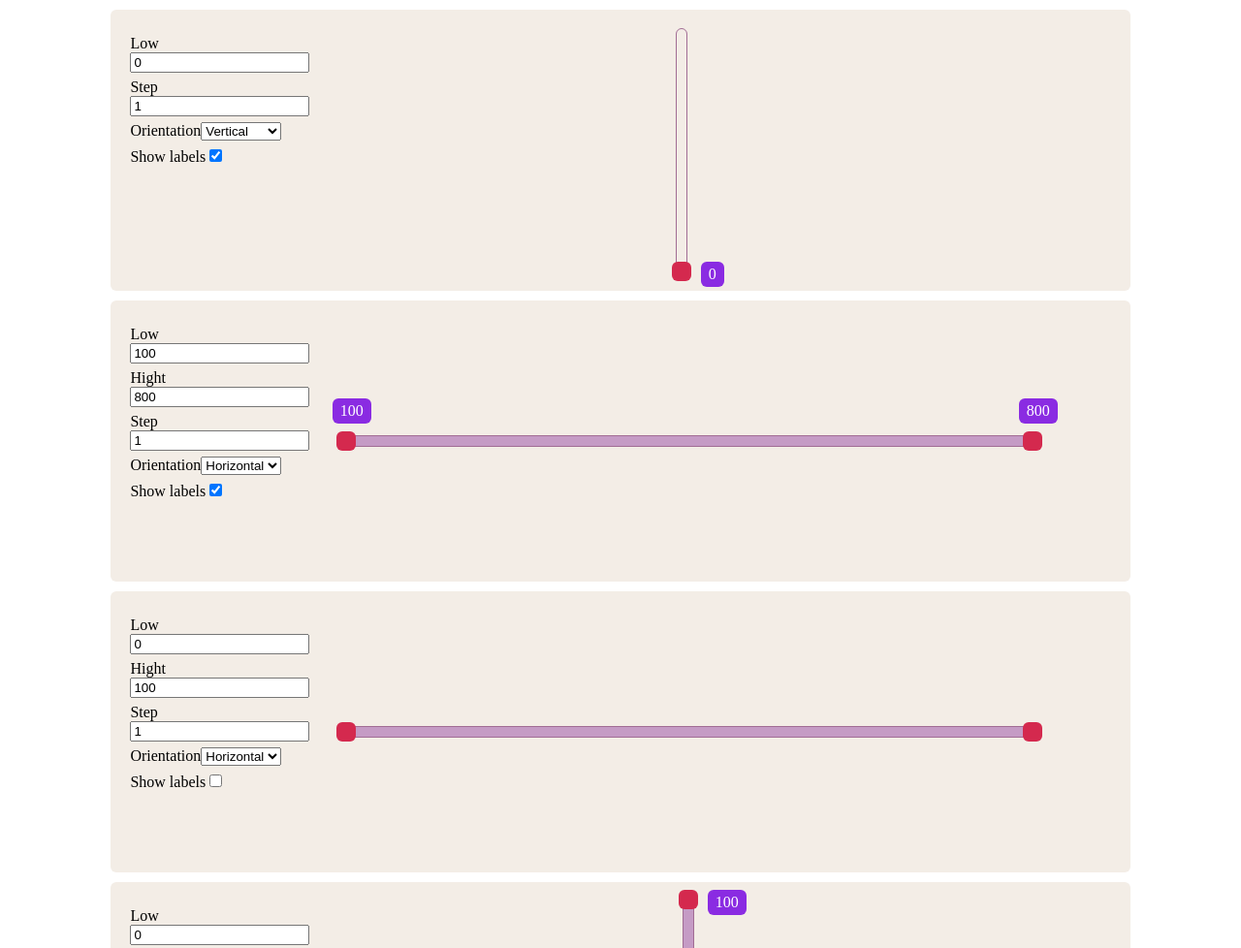
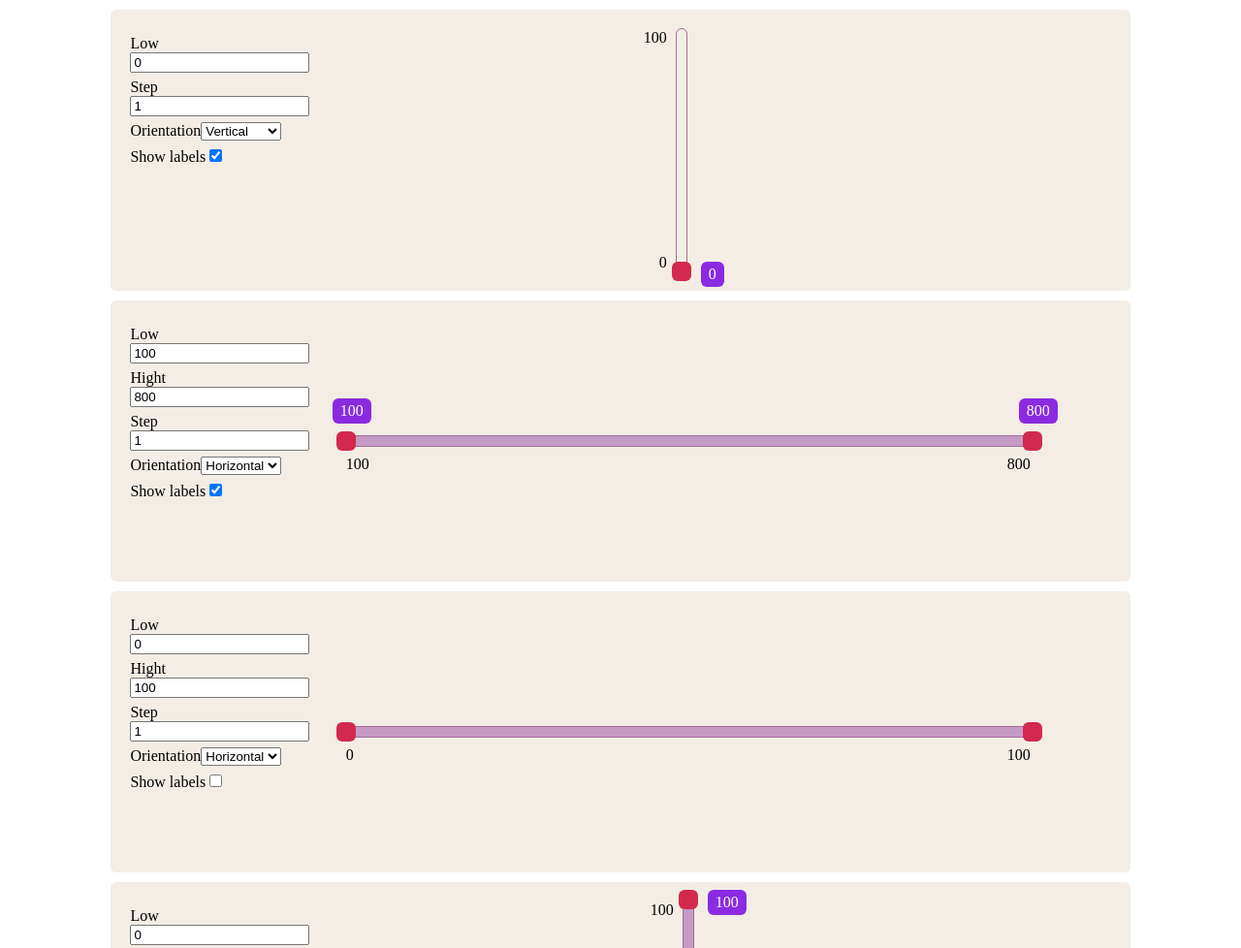
Before and after one commit to makysheva/slider, a website built with webpack: page example/index.pug in a window 1280 px wide. Shown: the top 978 px of the page at 97% size. Built offline with nearby package versions, Linux system fonts and the light colour scheme.

Commit message:
added SliderData class for update function

```diff
--- a/src/controller/Controller.ts
+++ b/src/controller/Controller.ts
@@ -4,6 +4,7 @@ import { SliderModel } from "../model/SliderModel";
 import { ModelEvents } from "../model/ModelEvents";
 import HorizontalSlider from "../view/slider/HorizontalSlider";
 import VerticalSlider from "../view/slider/VerticalSlider";
+import SliderData from "../view/slider/SliderData";
 
 class Controller {
   private _parent: HTMLElement;
@@ -63,10 +64,21 @@ class Controller {
 
   private updateView() {
     this._view.setLabelVisibility(this._model.labels);
-    this._view.update(this._model.orientation, this._model.getPosition(0), this._model.getValue(0), 0);
+    let data: SliderData = {
+      position: this._model.getPosition(0),
+      value: this._model.getValue(0),
+      min: this._model.minMax[0],
+      max: this._model.minMax[1],
+      orientation: this._model.orientation,
+      markerId: 0,
+    };
+    this._view.update(data);
 
     if (this._model.range) {
-      this._view.update(this._model.orientation, this._model.getPosition(1), this._model.getValue(1), 1);
+      data.position = this._model.getPosition(1);
+      data.value = this._model.getValue(1);
+      data.markerId = 1;
+      this._view.update(data);
     }
   }
 
--- a/src/scss/slider.scss
+++ b/src/scss/slider.scss
@@ -54,4 +54,28 @@
       left: 30px;
     }
   }
+
+  &__min-max {
+    position: absolute;
+
+    &_top {
+      top: 0;
+      right: 20px;
+    }
+
+    &_bottom {
+      bottom: 0;
+      right: 20px;
+    }
+
+    &_left {
+      left: 0;
+      top: 20px;
+    }
+
+    &_right {
+      right: 0;
+      top: 20px;
+    }
+  }
 }
--- a/src/view/slider/HorizontalSlider.ts
+++ b/src/view/slider/HorizontalSlider.ts
@@ -3,6 +3,8 @@ import { Marker } from "../marker/Marker";
 import { Orientation } from "../../model/Orientation";
 import { FillBar } from "../fill_bar/FillBar";
 import Slider from "./Slider";
+import MinMax from "../label/MinMax";
+import SliderData from "./SliderData";
 
 class HorizontalSlider extends Slider {
   constructor(parent: HTMLElement, controller: Controller) {
@@ -16,11 +18,11 @@ class HorizontalSlider extends Slider {
     this._track.addEventListener('click', this.onClickTrack.bind(this));
   }
 
-  update(orientation: any, position: number, value: number, markerId: number) {
+  update(data: SliderData) {
     let sliderLength: number = this._track.getBoundingClientRect().width;
-    position = position * sliderLength;
-    this._markers[markerId].setPositionX(position);
-    this._markers[markerId].setValue(value);
+    let pos: number = data.position * sliderLength;
+    this._markers[data.markerId].setPositionX(pos);
+    this._markers[data.markerId].setValue(data.value);
 
     let low: number = 0;
     let hight: number = 0;
@@ -33,7 +35,8 @@ class HorizontalSlider extends Slider {
       hight = trackRect.width - (this._markers[0].getPositionX() - trackRect.left);
     }
 
-    this._fillBar.update(low, hight, orientation);
+    this._fillBar.update(low, hight, data.orientation);
+    this._minMax.update(data.min, data.max);
   }
 
   addMarker(id: number) {
@@ -60,6 +63,10 @@ class HorizontalSlider extends Slider {
   protected createFillBar() {
     this._fillBar = new FillBar(this._track, Orientation.Horizontal);
   }
+
+  protected createMinMax() {
+    this._minMax = new MinMax(this._track, Orientation.Horizontal);
+  }
 }
 
 export default HorizontalSlider;
--- a/src/view/slider/Slider.ts
+++ b/src/view/slider/Slider.ts
@@ -2,6 +2,8 @@ import { Orientation } from "../../model/Orientation";
 import { Controller } from "../../controller/Controller";
 import { Marker } from "../marker/Marker";
 import { FillBar } from "../fill_bar/FillBar";
+import MinMax from "../label/MinMax";
+import SliderData from "./SliderData";
 
 abstract class Slider {
   protected static readonly MAX_MARKERS: number = 2;
@@ -12,6 +14,7 @@ abstract class Slider {
   protected _track: HTMLElement;
   protected _markers: Marker[] = [];
   protected _fillBar: FillBar;
+  protected _minMax: MinMax;
 
   constructor(parent: HTMLElement, controller: Controller) {
     this._parent = parent;
@@ -21,6 +24,7 @@ abstract class Slider {
   createSlider() {
     this.createTrack();
     this.createFillBar();
+    this.createMinMax();
   }
 
   destroy() {
@@ -37,12 +41,13 @@ abstract class Slider {
     });
   }
 
-  abstract update(orientation: any, position: number, value: number, markerId: number): void;
+  abstract update(data: SliderData): void;
   abstract addMarker(id: number): void;
   protected abstract createTrack(): void;
   protected abstract onClickTrack(e: MouseEvent): void;
   protected abstract onMoveMarker(id: number, clientX: number, clientY: number): void;
   protected abstract createFillBar(): void;
+  protected abstract createMinMax(): void;
 }
 
 export default Slider;
--- /dev/null
+++ b/src/view/slider/SliderData.ts
@@ -0,0 +1,12 @@
+import { Orientation } from "../../model/Orientation";
+
+interface SliderData {
+  orientation: Orientation;
+  position: number;
+  value: number;
+  min: number;
+  max: number;
+  markerId: number;
+}
+
+export default SliderData;
--- a/src/view/slider/VerticalSlider.ts
+++ b/src/view/slider/VerticalSlider.ts
@@ -3,6 +3,8 @@ import { Marker } from "../marker/Marker";
 import { FillBar } from "../fill_bar/FillBar";
 import { Orientation } from "../../model/Orientation";
 import Slider from "./Slider";
+import MinMax from "../label/MinMax";
+import SliderData from "./SliderData";
 
 class VerticalSlider extends Slider {
   constructor(parent: HTMLElement, controller: Controller) {
@@ -21,21 +23,23 @@ class VerticalSlider extends Slider {
     this._track.remove();
   }
 
-  update(orientation: any, position: number, value: number, markerId: number) {
+  update(data: SliderData) {
     let sliderLength: number = this._track.getBoundingClientRect().height;
-    position = position * sliderLength;
-    this._markers[markerId].setPositionY(position);
-    this._markers[markerId].setValue(value);
+    let pos: number = data.position * sliderLength;
+    this._markers[data.markerId].setPositionY(pos);
+    this._markers[data.markerId].setValue(data.value);
 
     if (this._markers.length > 1) {
       const markerHalfHeight = this._markers[1].getHeight() / 2;
       const bottom: number = this._markers[0].getPositionY() + markerHalfHeight;
       const top: number = this._track.getBoundingClientRect().height - this._markers[1].getPositionY() - markerHalfHeight;
-      this._fillBar.update(bottom, top, orientation);
+      this._fillBar.update(bottom, top, data.orientation);
     } else {
-      const top = this._track.getBoundingClientRect().height - position;
-      this._fillBar.update(0, top, orientation);
+      const top = this._track.getBoundingClientRect().height - pos;
+      this._fillBar.update(0, top, data.orientation);
     }
+
+    this._minMax.update(data.min, data.max);
   }
 
   addMarker(id: number) {
@@ -63,6 +67,10 @@ class VerticalSlider extends Slider {
   protected createFillBar() {
     this._fillBar = new FillBar(this._track, Orientation.Vertical);
   }
+
+  protected createMinMax() {
+    this._minMax = new MinMax(this._track, Orientation.Vertical);
+  }
 }
 
 export default VerticalSlider;
```
